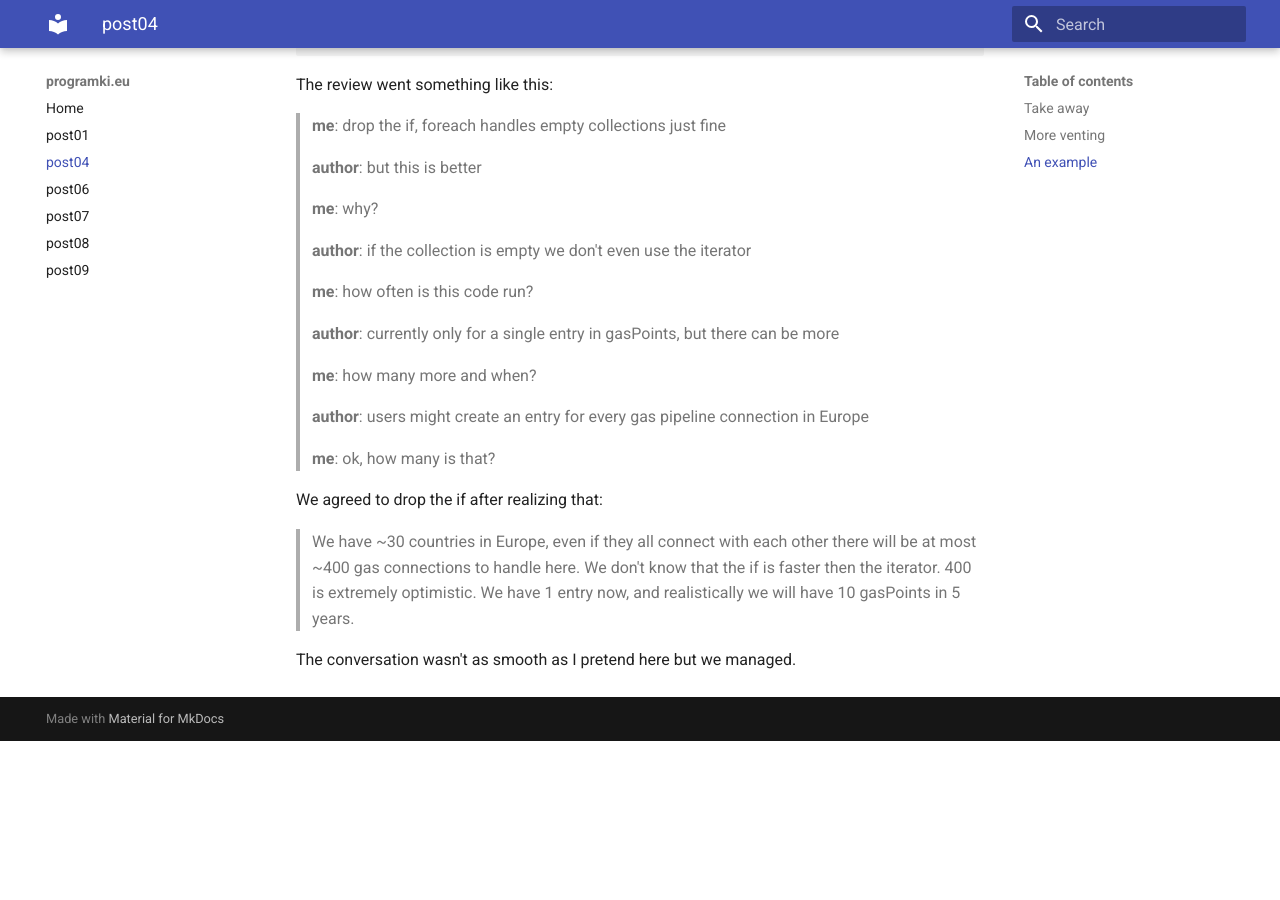
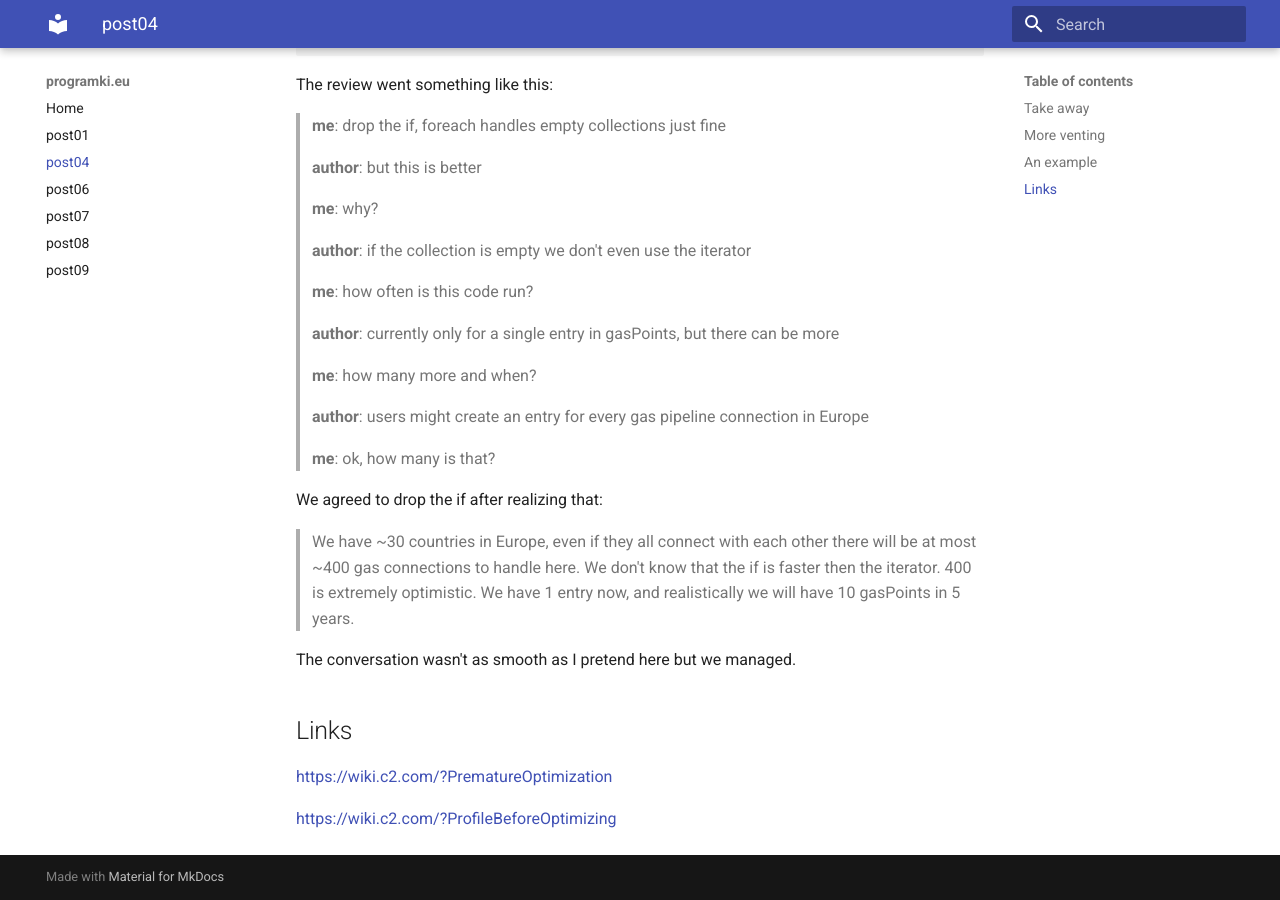
Before and after one commit to inwenis/blog, an MkDocs documentation site: the page built from docs/post04.md, in a window 1280 px wide and 900 px high, scrolled down 1769 px. Built offline with MkDocs 1.6.1 and Material for MkDocs 9.7.7, drawn with Linux system fonts in a browser that asks for light colours; before the commit the page ends 2510 px from its top, so only the background shows below that; some of the changed text lies outside the part shown.

Commit message:
fix quote author and add links

```diff
--- a/docs/post04.md
+++ b/docs/post04.md
@@ -86,3 +86,9 @@ We agreed to drop the if after realizing that:
 > We have ~30 countries in Europe, even if they all connect with each other there will be at most ~400 gas connections to handle here. We don't know that the if is faster then the iterator. 400 is extremely optimistic. We have 1 entry now, and realistically we will have 10 gasPoints in 5 years.
 
 The conversation wasn't as smooth as I pretend here but we managed.
+
+## Links
+
+[https://wiki.c2.com/?PrematureOptimization](https://wiki.c2.com/?PrematureOptimization)
+
+[https://wiki.c2.com/?ProfileBeforeOptimizing](https://wiki.c2.com/?ProfileBeforeOptimizing)
```
Also changed, not shown: other parts of docs/post04.md (+1 -1 lines).
